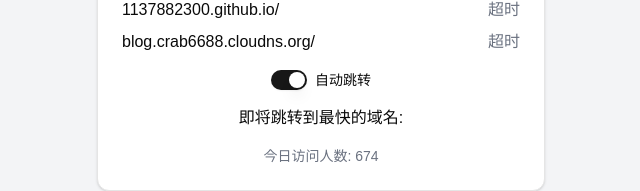
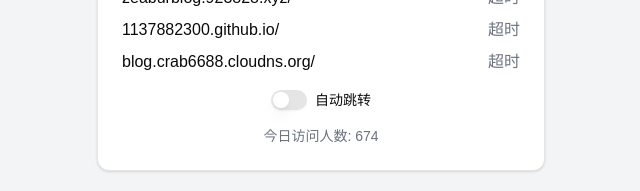
Before and after one commit to 1137882300/go-speed-blog, a Next.js app: page / in a window 1280 px wide. Shown: the part 520-711 px from the top of the page, without its empty margins (319-959 px from the left). Built offline with nearby package versions, Linux system fonts and the light colour scheme; no server answers.

Commit message:
autoRedirect

```diff
--- a/components/speed-test-toggle.tsx
+++ b/components/speed-test-toggle.tsx
@@ -47,7 +47,7 @@ export function SpeedTestToggleComponent() {
   const [speeds, setSpeeds] = useState<{ [key: string]: number }>({})
   const [testing, setTesting] = useState(true)
   const [fastestDomain, setFastestDomain] = useState('')
-  const [autoRedirect, setAutoRedirect] = useState(true)
+  const [autoRedirect, setAutoRedirect] = useState(false)
   const [visitorCount, setVisitorCount] = useState(673)
 
   // 将 testSpeed 移到 useCallback 中
```
